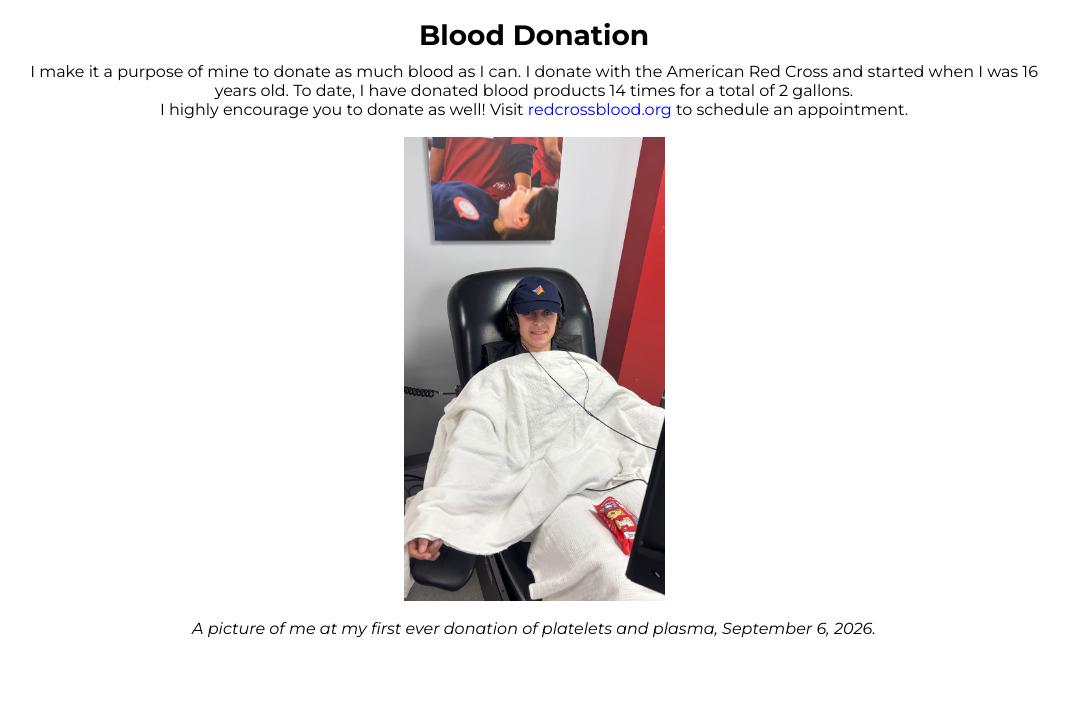
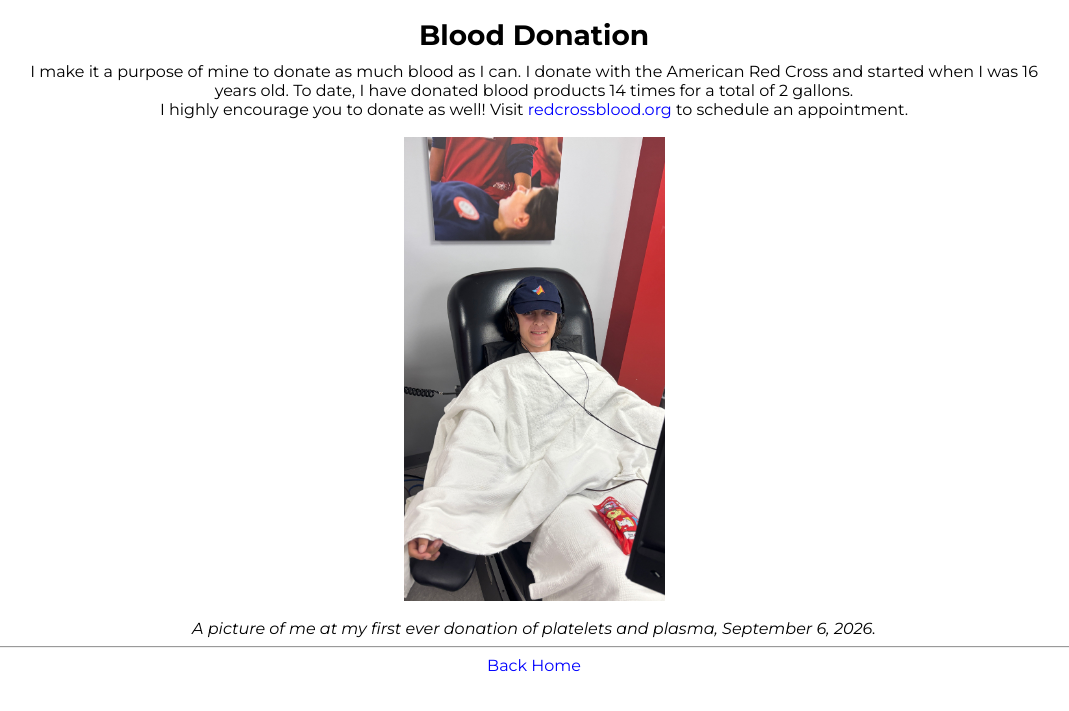
Before and after one commit to jt-pl/jt-pl.github.io, a Jekyll site: the page blood.html, which Jekyll copies as it is, in a window 1280 px wide. Shown: the top 711 px of the page, without its empty margins (106-1175 px from the left). Built offline with Jekyll 4.4.1, drawn with Linux system fonts in a browser that asks for light colours.

Commit message:
Update blood.html

```diff
--- a/blood.html
+++ b/blood.html
@@ -19,3 +19,5 @@
 <p align="center"><img height = "464px" width = "261px" alt="My first ever platelet donation" src="images/first platelet donation.jpg" /></p>
 <br>
 <p align="center"><i>A picture of me at my first ever donation of platelets and plasma, September 6, 2026.</i></p>
+<hr>
+<p><a href="https://jtplona.com">Back Home</a></p>
```
